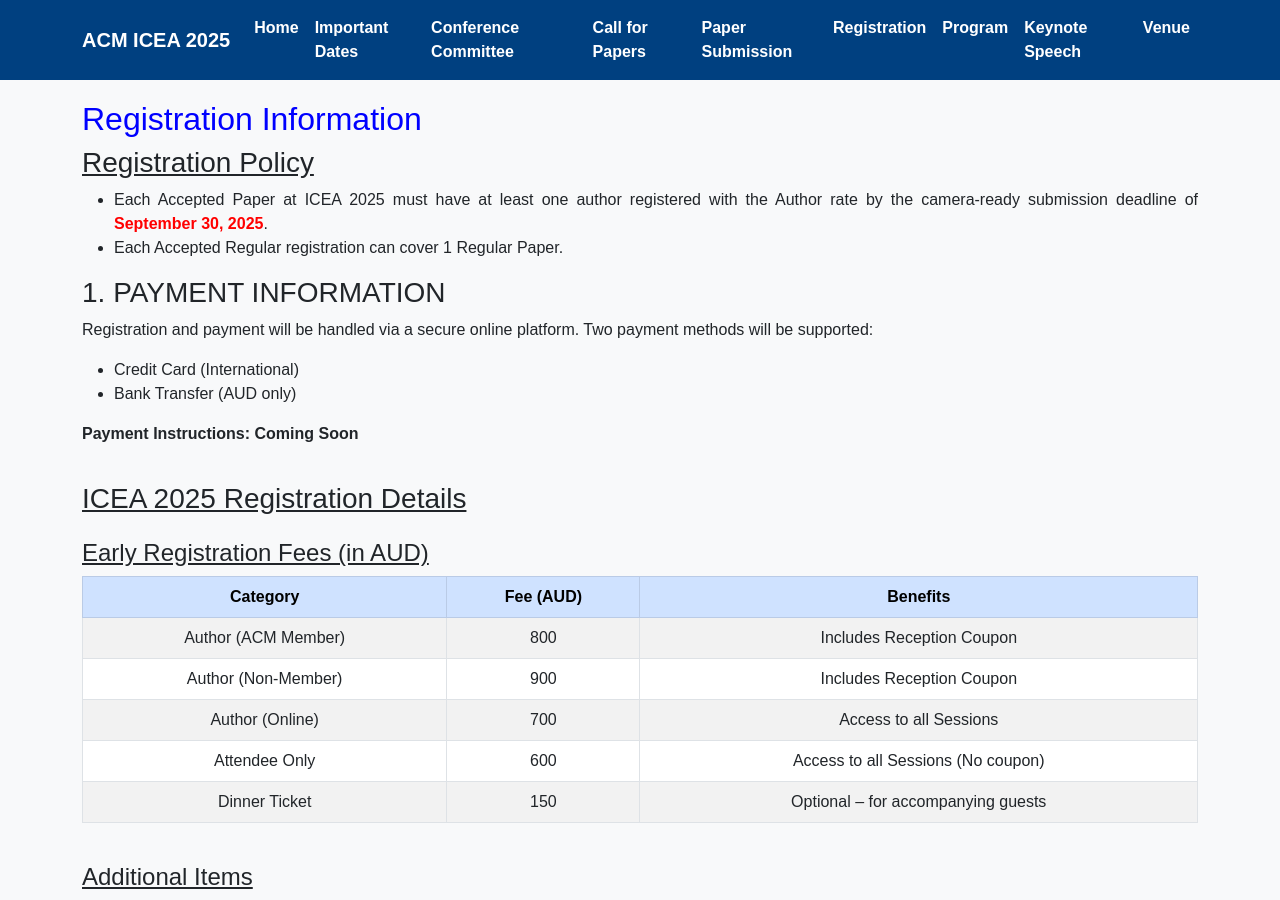
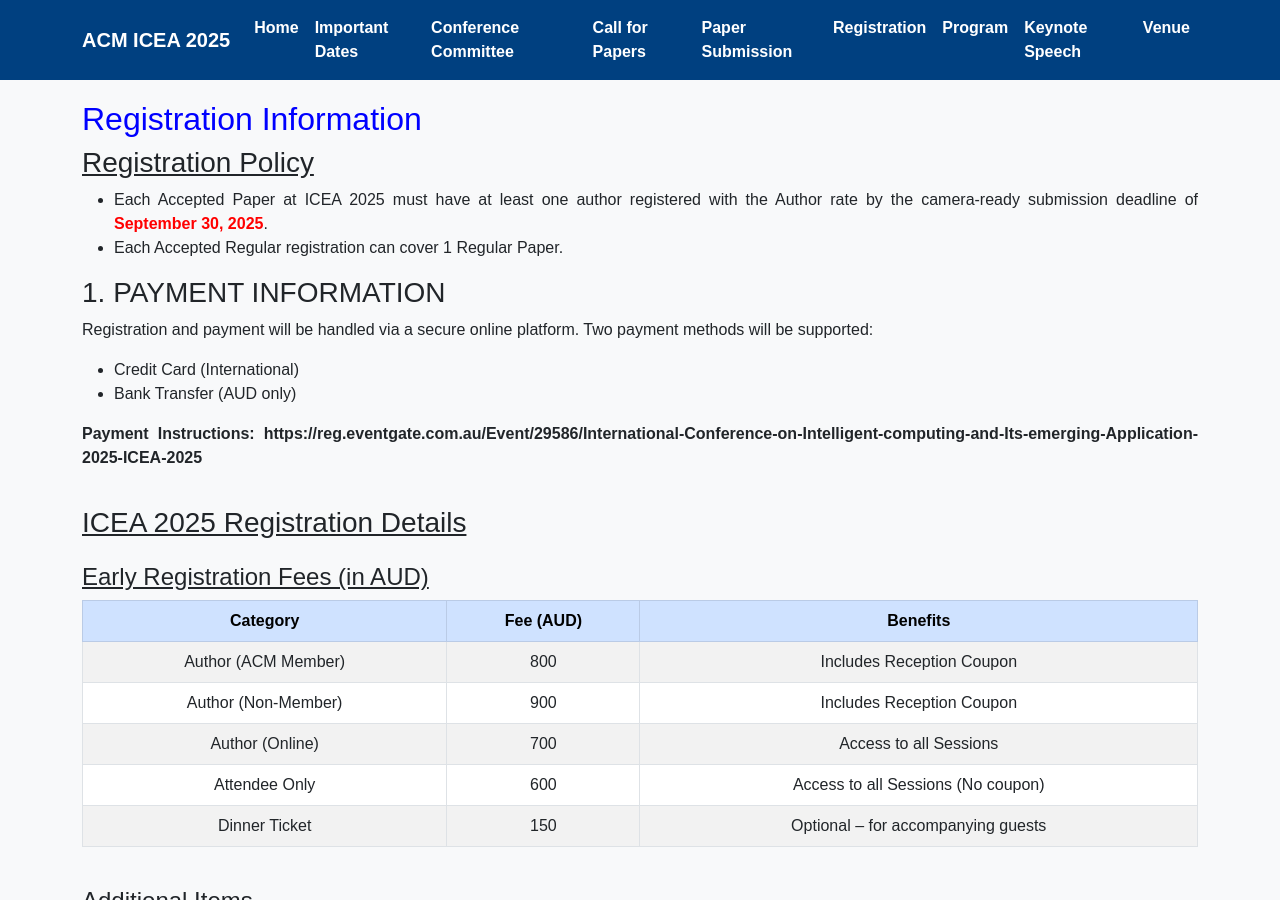
Before and after one commit to icea2025/latrobe, a Jekyll site: the page registration/index.html, which Jekyll copies as it is, in a window 1280 px wide and 900 px high. Built offline with Jekyll 4.4.1, drawn with Linux system fonts in a browser that asks for light colours.

Commit message:
Update index.html

```diff
--- a/registration/index.html
+++ b/registration/index.html
@@ -76,7 +76,7 @@
       <li>Credit Card (International)</li>
       <li>Bank Transfer (AUD only)</li>
     </ul>
-    <p style="text-align: justify"><strong>Payment Instructions: Coming Soon</strong></p>
+    <p style="text-align: justify"><strong>Payment Instructions: https://reg.eventgate.com.au/Event/29586/International-Conference-on-Intelligent-computing-and-Its-emerging-Application-2025-ICEA-2025</strong></p>
 
     <div style="padding-top: 20px">
       <h3><u>ICEA 2025 Registration Details</u></h3>
```
